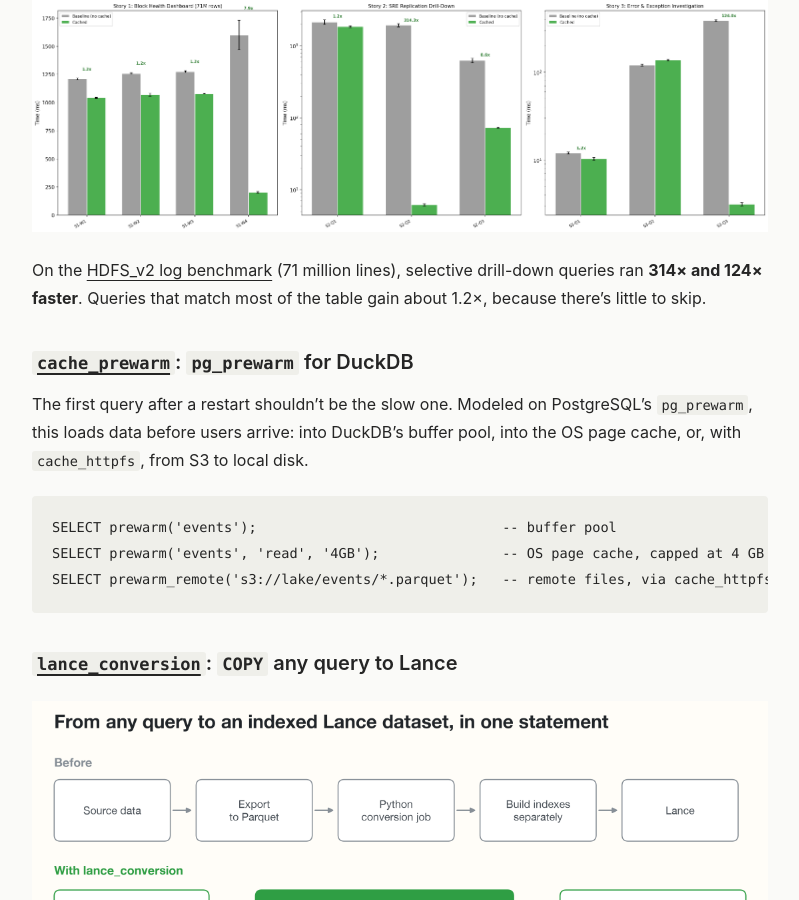
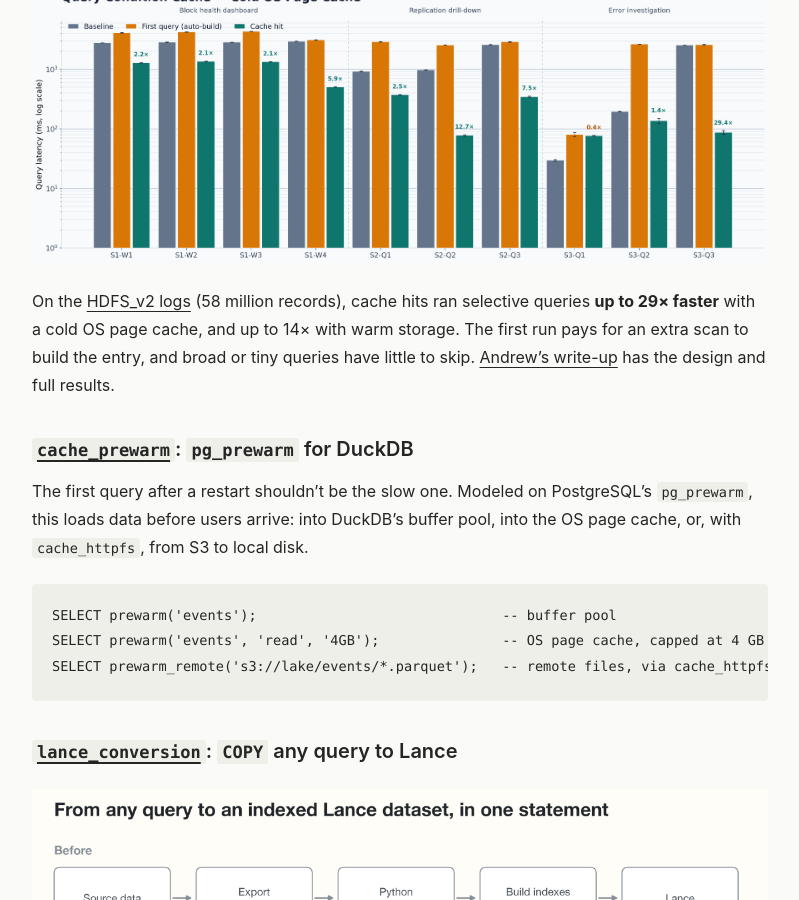
Before and after one commit to dentiny/dentiny.github.io, a Jekyll site: the page built from _posts/2026-10-09-duckdb-extensions.md, in a window 1280 px wide and 900 px high, scrolled down 5835 px. Shown: the whole window, without its empty margins (240-1039 px from the left). Built offline with Jekyll 4.4.1, drawn with Linux system fonts in a browser that asks for light colours; some of the changed text lies outside the part shown.

Commit message:
Use rerun query_condition_cache benchmark and new duckherder diagram

````diff
--- a/_posts/2026-10-09-duckdb-extensions.md
+++ b/_posts/2026-10-09-duckdb-extensions.md
@@ -16,7 +16,7 @@
 - **Small extensions that compose.** Each one fixes a single problem, so you load only what you need.
 - **Seven highlights:**
   - [`cache_httpfs`](#cache-httpfs): a persistent cache that reads S3 data up to 345× faster
-  - [`query_condition_cache`](#query-condition-cache): a predicate cache that runs repeated queries up to 314× faster
+  - [`query_condition_cache`](#query-condition-cache): a predicate cache that runs repeated queries up to 29× faster
   - [`cache_prewarm`](#cache-prewarm): warms data before the first query
   - [`lance_conversion`](#lance-conversion): turns any query into an indexed Lance dataset in one statement
   - [`duckherder`](#duckherder): runs your SQL on remote servers
@@ -105,9 +105,9 @@
 SELECT count(*) FROM logs WHERE level = 'ERROR' AND msg LIKE '%timeout%';
 ```
 
-![HDFS log analytics benchmark, baseline vs cached, across three investigation stories](/assets/images/duckdb-extensions/qcc-hdfs-benchmark.png)
+![Query condition cache on HDFS logs with a cold OS page cache: baseline, first query and cache hit across ten queries](/assets/images/duckdb-extensions/qcc-hdfs-benchmark.png)
 
-On the [HDFS_v2 log benchmark](https://github.com/logpai/loghub/tree/master/HDFS) (71 million lines), selective drill-down queries ran **314× and 124× faster**. Queries that match most of the table gain about 1.2×, because there's little to skip.
+On the [HDFS_v2 logs](https://github.com/logpai/loghub/tree/master/HDFS) (58 million records), cache hits ran selective queries **up to 29× faster** with a cold OS page cache, and up to 14× with warm storage. The first run pays for an extra scan to build the entry, and broad or tiny queries have little to skip. [Andrew's write-up](https://andrewtangtang.github.io/writing/query-condition-cache/) has the design and full results.
 
 ### [`cache_prewarm`](https://github.com/dentiny/duckdb-cache-prewarm): `pg_prewarm` for DuckDB {#cache-prewarm}
 
@@ -141,7 +141,7 @@
 
 ### [`duckherder`](https://github.com/dentiny/duckdb-distributed-execution): remote and distributed execution {#duckherder}
 
-![duckherder architecture: client DuckDB, driver, workers, Arrow Flight](/assets/images/duckdb-extensions/duckherder-architecture.png)
+![duckherder architecture: a client sends SQL to a driver over Arrow Flight, workers execute partitions and store data on S3 through duckdb_object_storage](/assets/images/duckdb-extensions/duckherder-architecture.png)
 
 ```sql
 INSTALL duckherder FROM community;
@@ -154,7 +154,7 @@
 SELECT category, count(*) FROM dh.events GROUP BY ALL;
 ```
 
-It's experimental, a personal project, and not affiliated with DuckDB Labs. It's also the most ambitious item on this list.
+The driver plans and partitions the query, workers execute the pieces, and results come back over Arrow Flight. The ObjFS layer is [`duckdb_object_storage`](#duckdb-object-storage), which puts the data on S3. It's experimental, a personal project, and not affiliated with DuckDB Labs. It's also the most ambitious item on this list.
 
 ### [`duckdb_object_storage`](https://github.com/dentiny/duckdb-object-storage): a writable DuckDB database on object storage {#duckdb-object-storage}
 
````
Also changed, not shown: assets/images/duckdb-extensions/duckherder-architecture.png, assets/images/duckdb-extensions/extension-map.png, assets/images/duckdb-extensions/qcc-hdfs-benchmark.png.
